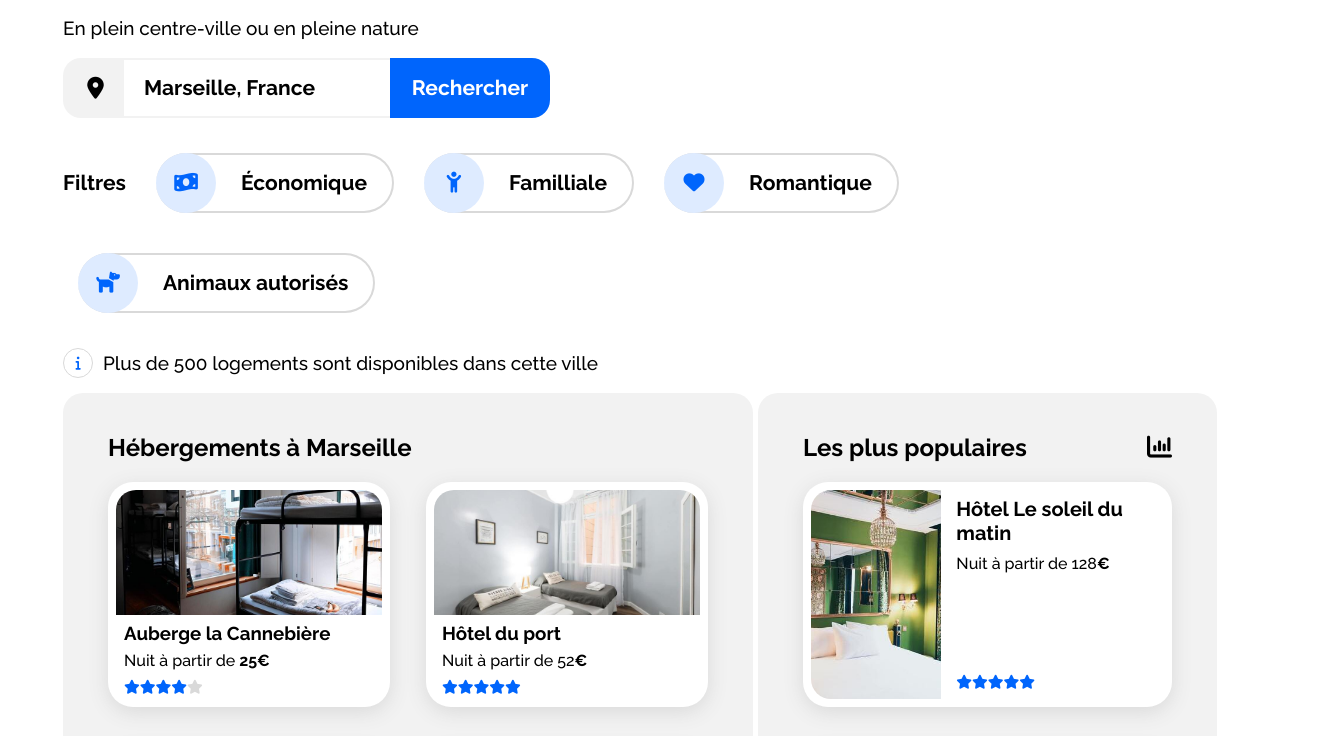
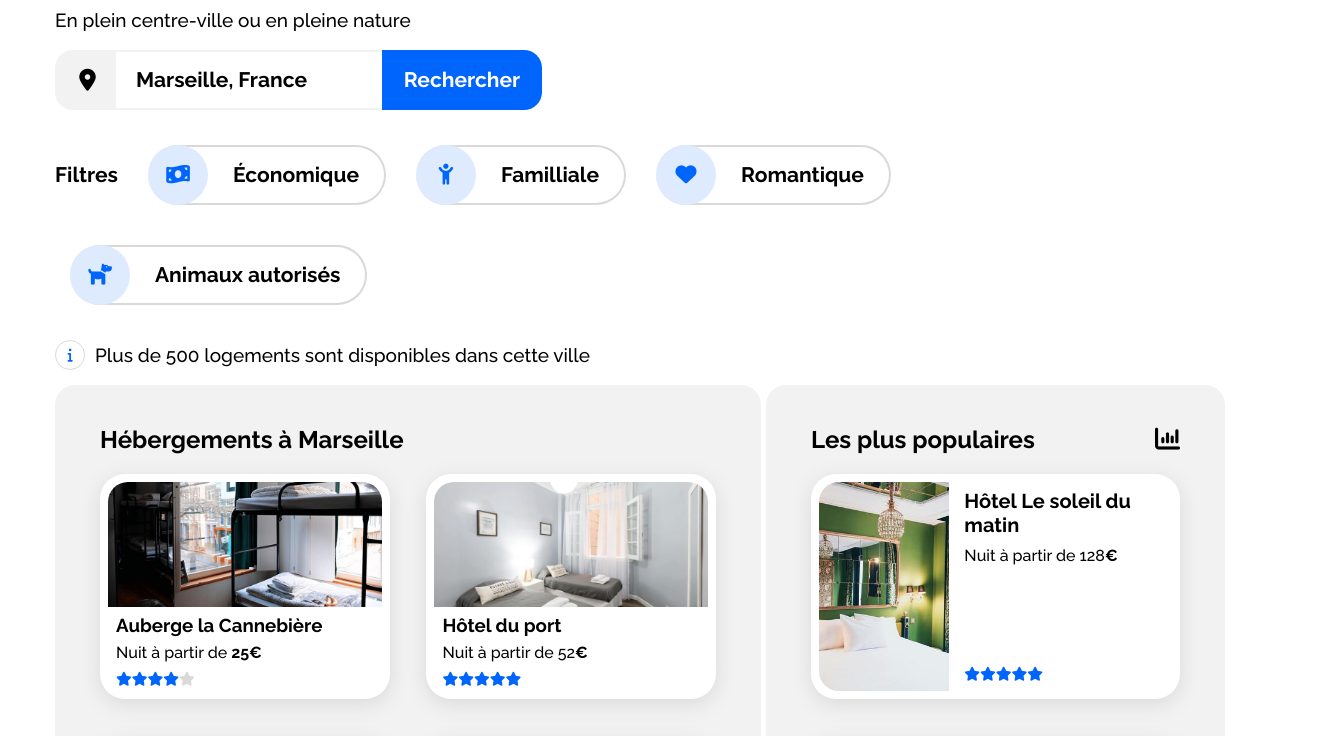
Before and after one commit to ChrisLy77/P2_Booki, a plain HTML site: page index.html in a window 1280 px wide. Shown: the part 160-896 px from the top of the page, 1327 px wide, since content can reach past the window. Drawn offline with Linux system fonts and the light colour scheme.

Commit message:
version finale

```diff
--- a/CSS/style.css
+++ b/CSS/style.css
@@ -2,7 +2,7 @@
     font-family: Raleway;
     box-sizing: border-box;
 }
-main {
+body {
     margin: 0 55px 0 55px;
     max-width: 1581px;
 }
--- a/index.html
+++ b/index.html
@@ -13,7 +13,7 @@
         <script src="https://kit.fontawesome.com/2a705460d9.js" crossorigin="anonymous"></script>
     </head>
 
-    <main>
+    <body>
         <header>
             <a href="https://chrisly77.github.io/P2_Booki/" class="header__link "><img class="header__logo" src="images/logo/Booki@3x.png" alt="logo"/></a>
 
@@ -23,7 +23,7 @@
             </nav>
 
         </header>
-
+        <main>
             <section class="menu">
                 <h1 >Trouvez votre hébergement pour des vacances de rêve</h1>
                 <p class="menu__p--font">En plein centre-ville ou en pleine nature</p>
@@ -232,4 +232,5 @@
                 <a href="#" class="footer__link no-link">Nous contacter</a>
             </div>
         </footer>
+    </body>
 </html>
```
Lines whose indentation alone changed are shown as unchanged.
